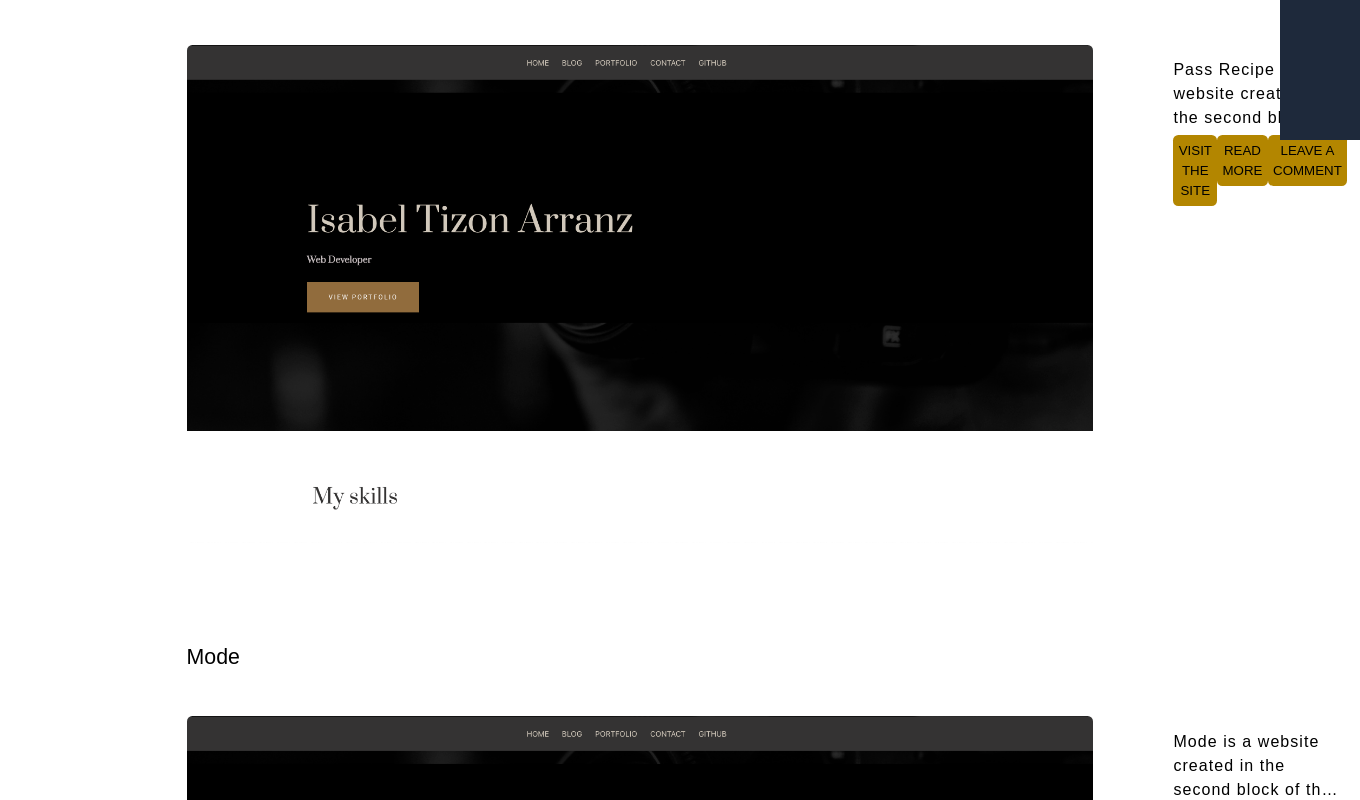
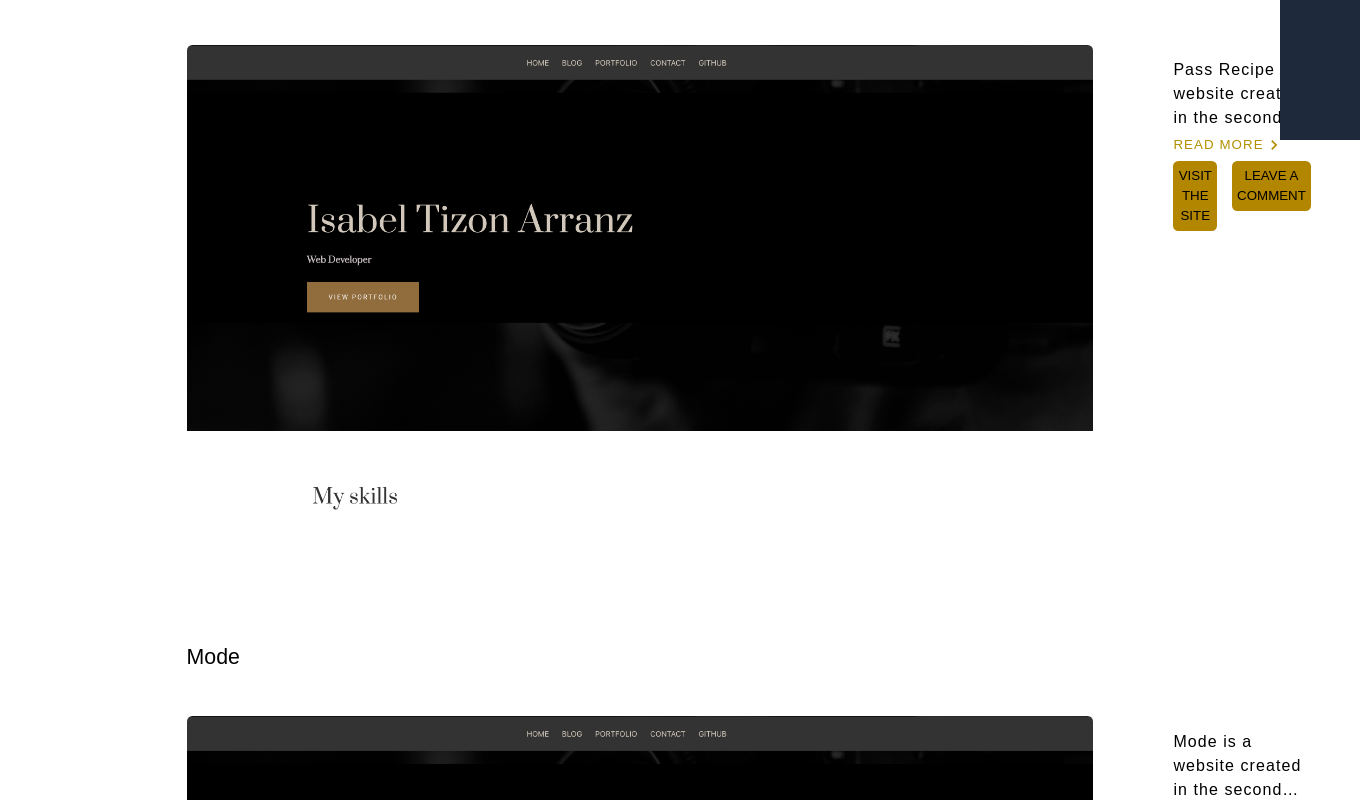
Before and after one commit to IsabelTizon/react-portfolio, a Next.js app: page /projects in a window 1280 px wide. Shown: the part 740-1540 px from the top of the page, 1360 px wide, since content can reach past the window. Built offline with nearby package versions, Linux system fonts and the light colour scheme.

Commit message:
css projects page

```diff
--- a/src/app/projects/page.js
+++ b/src/app/projects/page.js
@@ -1,6 +1,9 @@
 import Link from "next/link";
 import Image from "next/image";
 import { myProjects } from "../../components/projects";
+
+// React icons
+import { MdOutlineKeyboardArrowRight } from "react-icons/md";
 
 export const metadata = {
 	title: "Projects page",
@@ -50,17 +53,28 @@ export default function projects() {
 								<p className="text-[3rem] line-clamp-3">
 									{projectsItem.description}
 								</p>
-								<div className="flex flex-row justify-between">
+								<Link
+									key={projectsItem.id}
+									href={`/projects/${projectsItem.id}`}
+								>
+									<div className="flex flex-row">
+										<p className="text-[#b38f00] uppercase text-[2.5rem]">
+											read more
+										</p>
+										<MdOutlineKeyboardArrowRight
+											size={20}
+											color="#b38f00"
+											fontSize="2rem"
+										/>
+									</div>
+								</Link>
+								<div className="flex flex-row">
 									<Link href="/contact">
-										<button className="text-black uppercase mustard p-3 rounded-md">
+										<button className="text-black uppercase mustard p-3 rounded-md mr-11">
 											visit the site
 										</button>
 									</Link>
-									<Link href="/contact">
-										<button className="text-black uppercase mustard p-3 rounded-md">
-											read more
-										</button>
-									</Link>
+
 									<Link
 										href={`/projects/${projectsItem.id}`}
 									>
```
